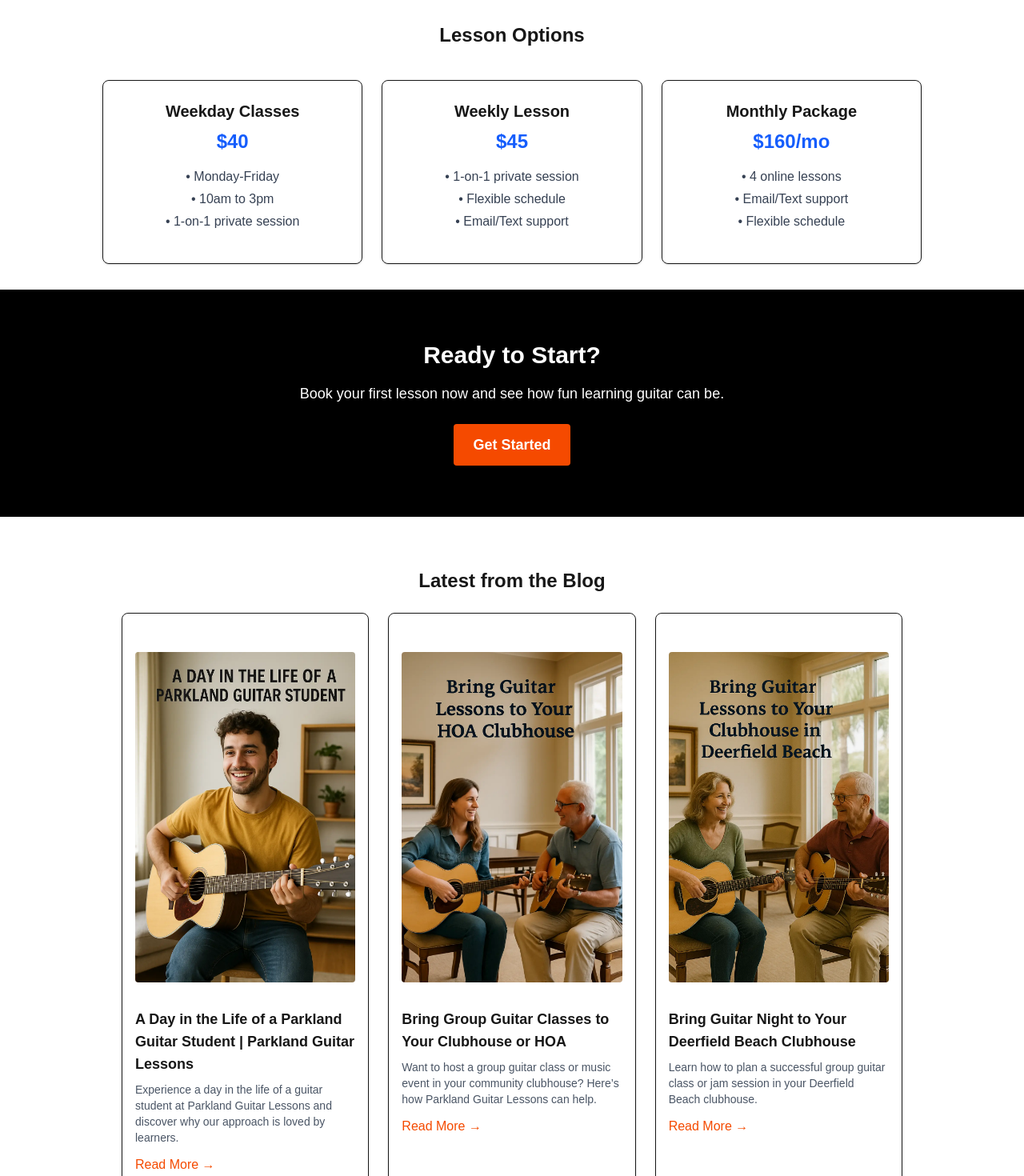
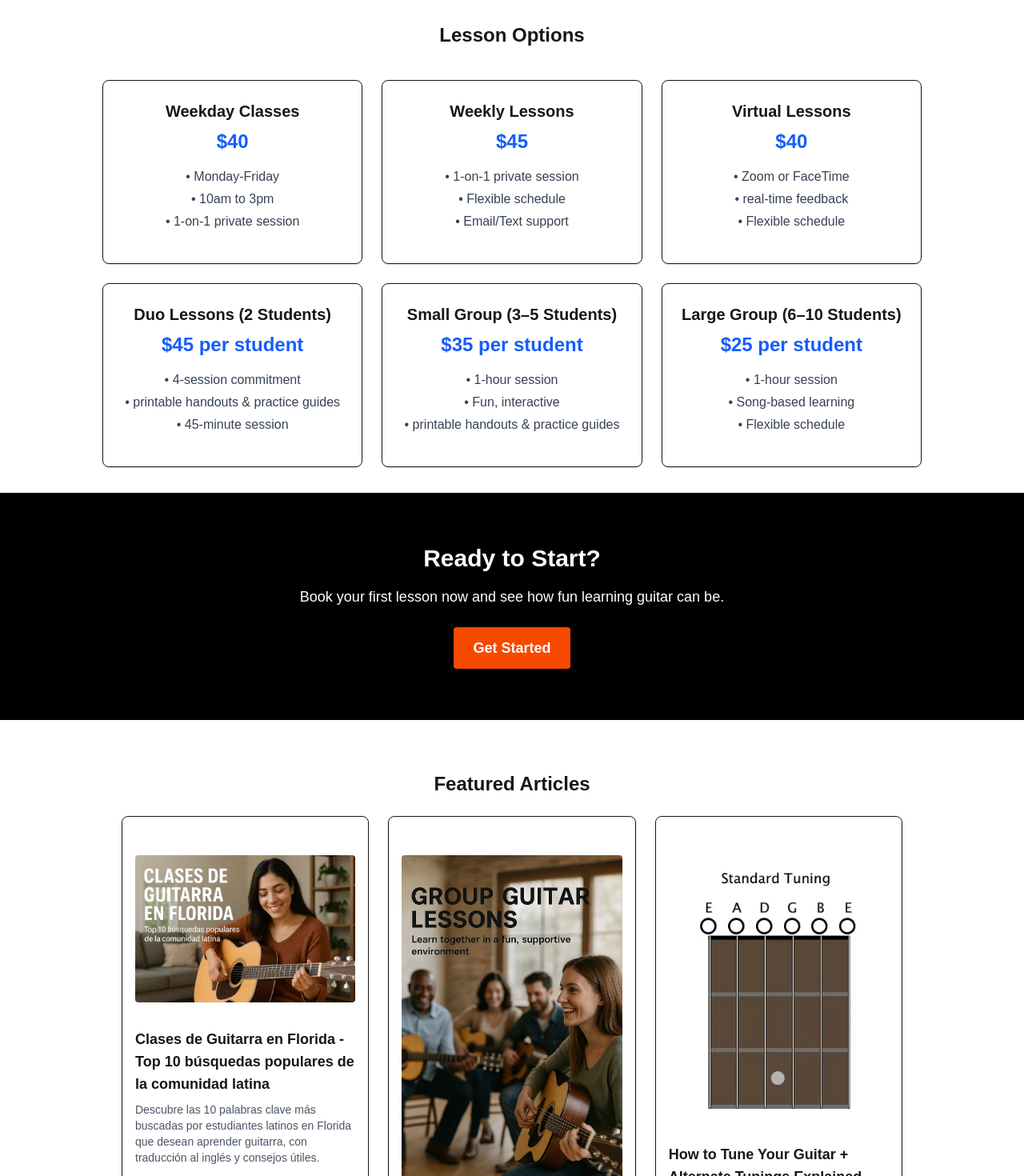
Before and after one commit to dvkdesigns/parklandguitarlessons.com, a Next.js app: page / in a window 1280 px wide. Shown: the part 1980-3450 px from the top of the page at 80% size. Built offline with nearby package versions, Linux system fonts and the light colour scheme.

Commit message:
Adding Some small updates to componants

```diff
--- a/src/app/page.tsx
+++ b/src/app/page.tsx
@@ -92,7 +92,10 @@ export default function Home() {
 
       <CallToActionSection />
 
-      <LatestBlogSection />
+      <LatestBlogSection
+  title="Featured Articles"
+  slugs={["how-to-choose-the-right-guitar", "The-Perfect-30-Minute-Practice-Routine-for-Beginner-Guitarists", "break-out-of-the-pentatonic-box", "clases-de-guitarra-en-florida-top-10-busquedas-populares-de-la-comunidad-latina", "essential-tips-for-maintaining-your-guitar-in-florida", "group-guitar-lessons-for-adults-in-parkland", "how-to-tune-your-guitar", "learn-guitar-parts-for-beginners", "top-10-easy-songs-we-teach-in-parkland-guitar-lessons"]}
+/>
     </>
   );
 }
--- a/src/components/LatestBlogSection.tsx
+++ b/src/components/LatestBlogSection.tsx
@@ -4,10 +4,19 @@ import { getAllPosts } from '@/lib/blog';
 type Props = {
   title?: string;
   count?: number;
+  slugs?: string[]; // Optional: Specify exact posts to show
 };
 
-export default function LatestBlogSection({ title = 'Latest from the Blog', count = 9 }: Props) {
-  const posts = getAllPosts().slice(0, count);
+export default function LatestBlogSection({ title = 'Latest from the Blog', count = 9, slugs }: Props) {
+  let posts = getAllPosts();
+
+  if (slugs && slugs.length > 0) {
+    // Filter posts by specified slugs
+    posts = posts.filter((post) => slugs.includes(post.slug));
+  } else {
+    // Default to latest N posts
+    posts = posts.slice(0, count);
+  }
 
   return (
     <section className="py-16 px-6 max-w-5xl mx-auto">
--- a/src/components/PricingSection.tsx
+++ b/src/components/PricingSection.tsx
@@ -6,14 +6,29 @@ export default function PricingSection() {
       features: ["Monday-Friday", "10am to 3pm", "1-on-1 private session"],
     },
     {
-      name: "Weekly Lesson",
+      name: "Weekly Lessons",
       price: "$45",
       features: ["1-on-1 private session", "Flexible schedule", "Email/Text support"],
     },
     {
-      name: "Monthly Package",
-      price: "$160/mo",
-      features: ["4 online lessons", "Email/Text support", "Flexible schedule"],
+      name: "Virtual Lessons",
+      price: "$40",
+      features: ["Zoom or FaceTime", "real-time feedback", "Flexible schedule"],
+    },
+    {
+      name: "Duo Lessons (2 Students)",
+      price: "$45 per student",
+      features: ["4-session commitment", "printable handouts & practice guides", "45-minute session"],
+    },
+    {
+      name: "Small Group (3–5 Students)",
+      price: "$35 per student",
+      features: ["1-hour session", "Fun, interactive", "printable handouts & practice guides"],
+    },
+    {
+      name: "Large Group (6–10 Students)",
+      price: "$25 per student",
+      features: ["1-hour session", "Song-based learning", "Flexible schedule"],
     },
   ];
 
```
Also changed, not shown: 1 other file (tests, documents, lock files or other folders).
